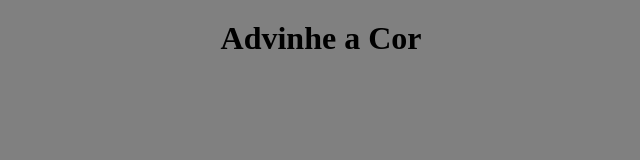
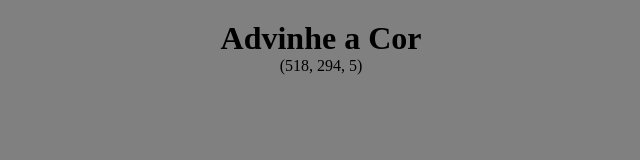
Before and after one commit to Fernanda-Vidal/ProjectTrybe-color-guess, a website: page index.html in a window 1280 px wide. Shown: the full height of the page, 319-959 px from the left. Drawn offline with Linux system fonts and the light colour scheme.

Commit message:
Adiciona requisito 2.

```diff
--- a/index.html
+++ b/index.html
@@ -13,6 +13,9 @@
     <header>
         <h1 id="title">Advinhe a Cor</h1>
     </header>
+    <p id="rgb-color">
+
+    </p>
 
 
     <script src="script.js"></script>
--- a/script.js
+++ b/script.js
@@ -0,0 +1,3 @@
+const rgb = `(${(Math.floor(Math.random() * 554))}, ${(Math.floor(Math.random() * 554))}, ${(Math.floor(Math.random() * 554))})`;
+
+document.getElementById('rgb-color').innerText = rgb;
```
